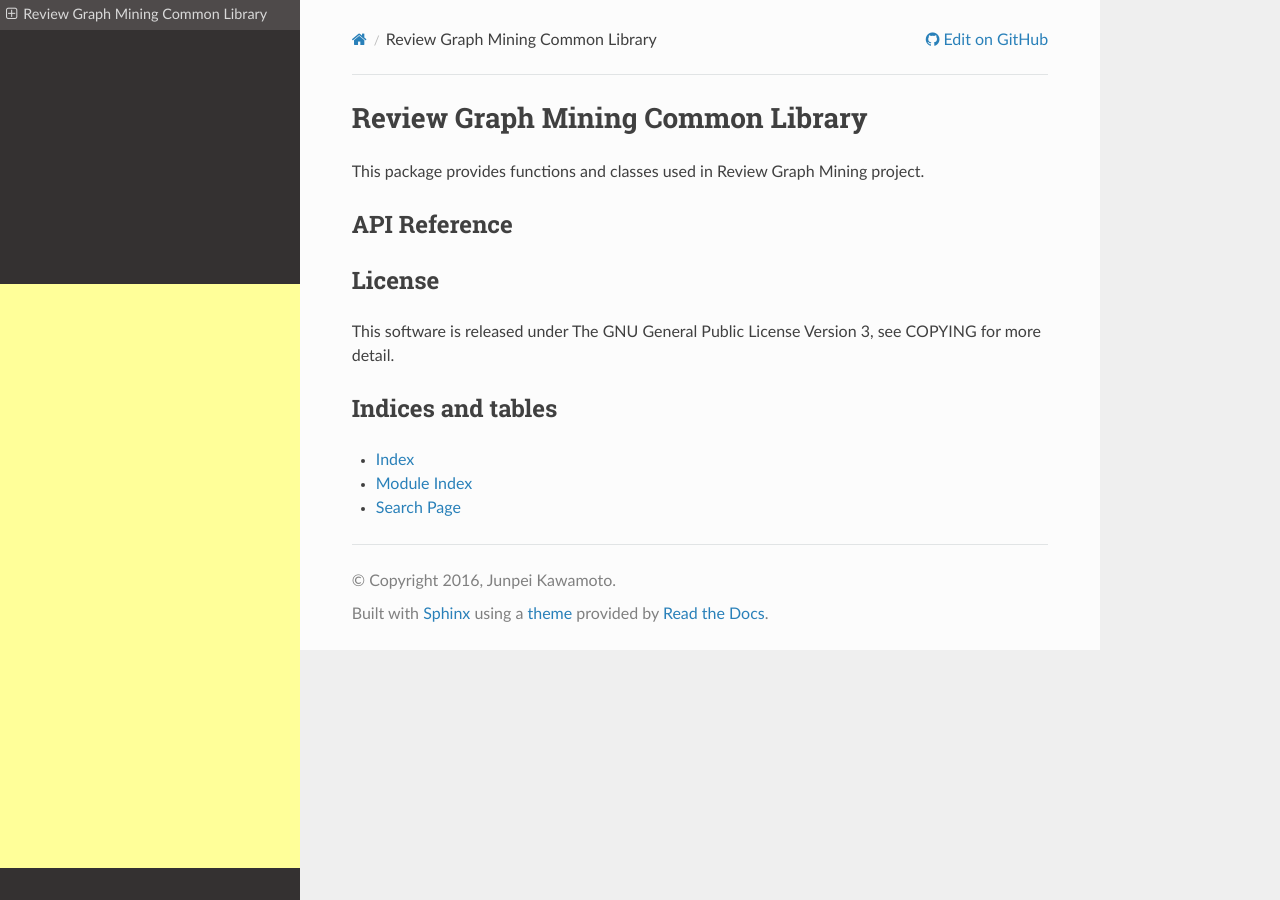
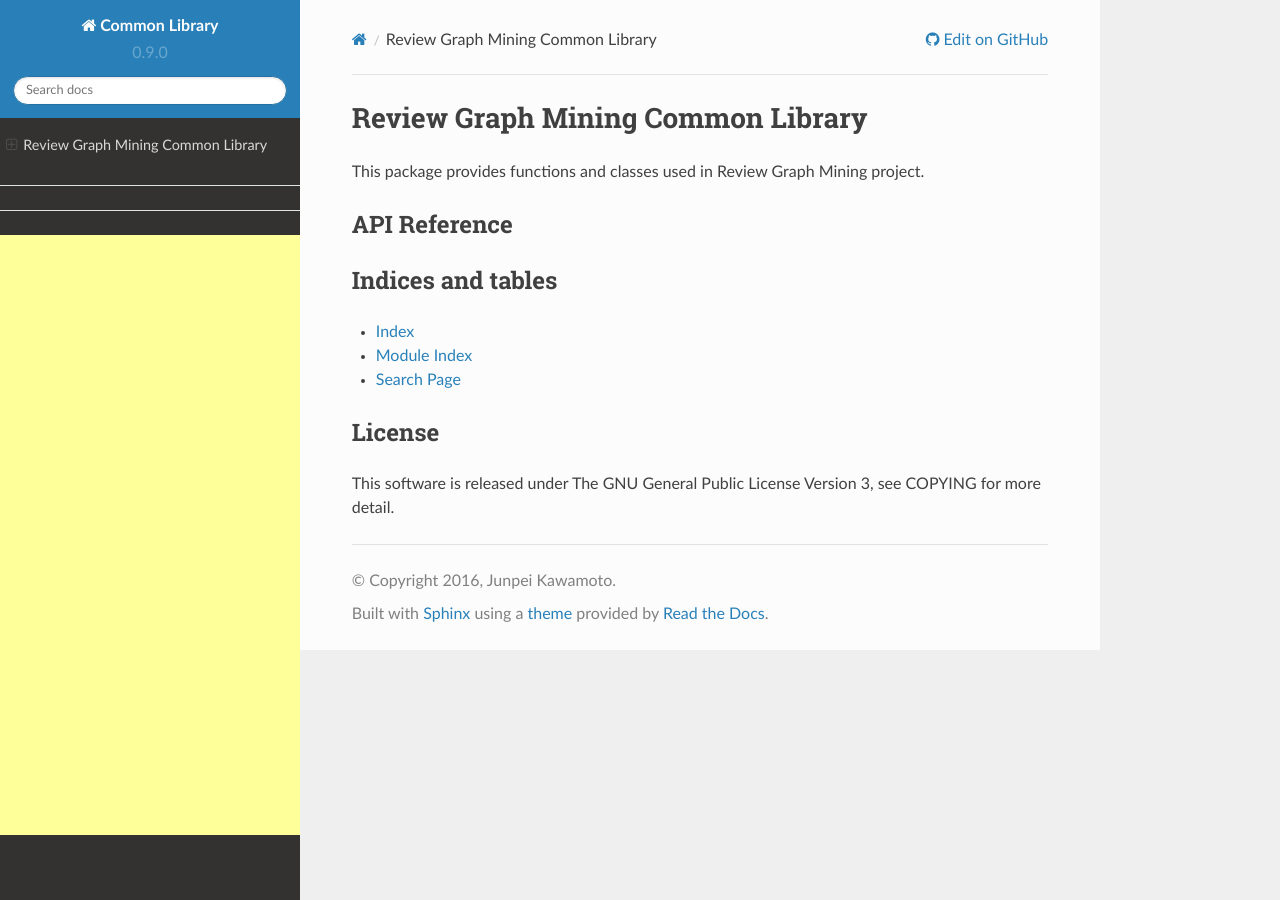
Before and after one commit to rgmining/common, a Sphinx documentation site: the page built from docs/source/index.rst, in a window 1280 px wide. Built offline with Sphinx 7.4.7 and the Read the Docs theme 2.0.0, drawn with Linux system fonts in a browser that asks for light colours.

Commit message:
Update document.

```diff
--- a/docs/source/_templates/layout.html
+++ b/docs/source/_templates/layout.html
@@ -13,17 +13,6 @@
 <meta property="og:site_name" content="Review Graph Mining"/>
 <meta content="summary" name="twitter:card" />
 <meta content="@junkawamoto" name="twitter:site" />
-<style>
-.wy-menu-vertical{
-  position: relative;
-  height:auto !important;
-  height: 100%;
-  min-height: 100%;
-}
-.wy-menu-vertical > *:first-child{
-  padding-bottom: 600px;
-}
-</style>
 <script async src="//pagead2.googlesyndication.com/pagead/js/adsbygoogle.js"></script>
 <script>
   (adsbygoogle = window.adsbygoogle || []).push({
@@ -43,8 +32,14 @@
 
 
 {% block menu %}
-{{ super() }}
-<div style="padding: 1em 0; height: 600px; bottom: 0; position: absolute;">
+<div class="local-toc">{{ toc }}</div>
+<hr/>
+{% set toctree = toctree(maxdepth=theme_navigation_depth, collapse=theme_collapse_navigation, includehidden=True) %}
+{% if toctree %}
+  {{ toctree }}
+{% endif %}
+<hr />
+<div>
   <div style="width: 300px; margin: auto;">
     <ins class="adsbygoogle"
          style="display:inline-block;width:300px;height:600px"
--- a/docs/source/index.rst
+++ b/docs/source/index.rst
@@ -17,14 +17,14 @@
   modules/*
 
 
-License
----------
-This software is released under The GNU General Public License Version 3,
-see COPYING for more detail.
-
-
 Indices and tables
 --------------------
 * :ref:`genindex`
 * :ref:`modindex`
 * :ref:`search`
+
+
+License
+---------
+This software is released under The GNU General Public License Version 3,
+see COPYING for more detail.
```
